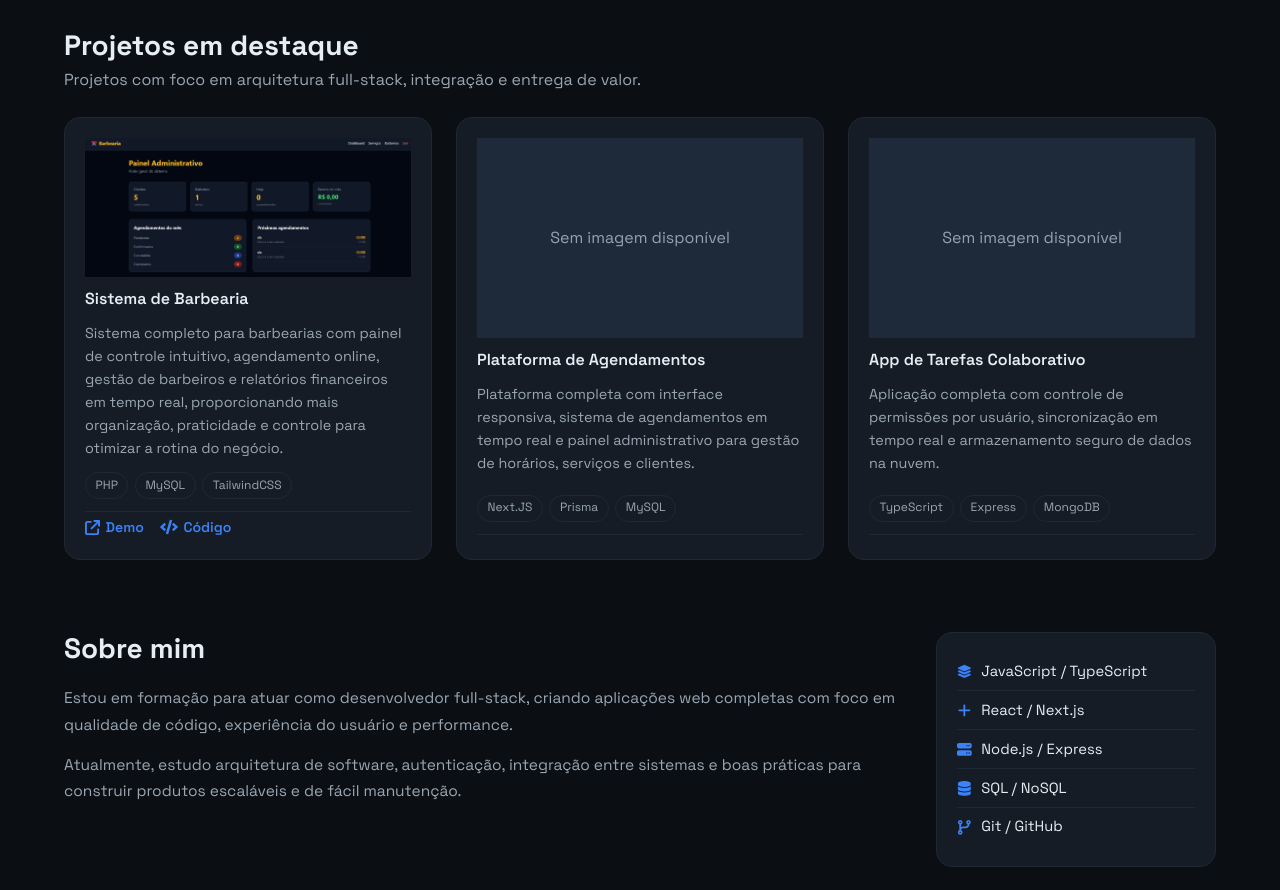
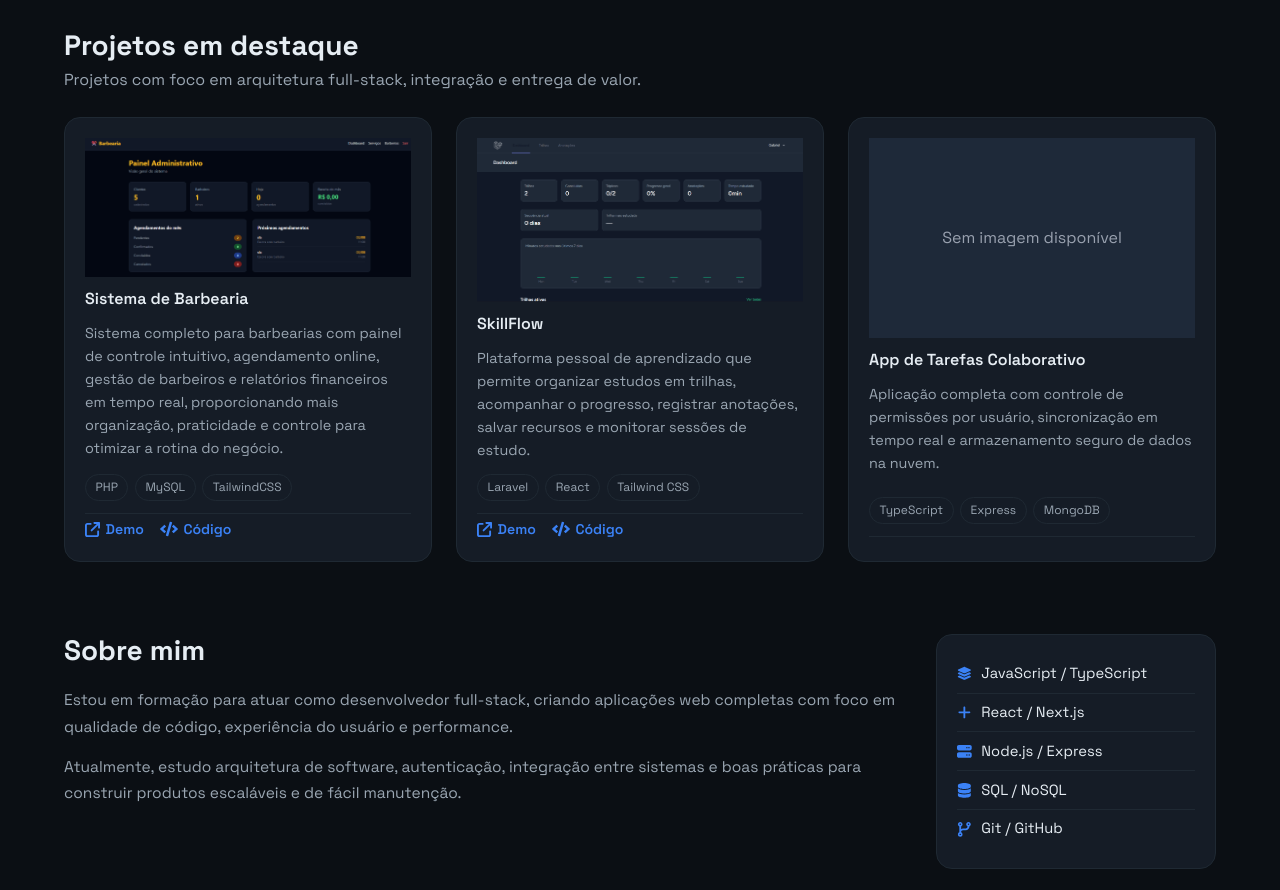
Before and after one commit to GabrielS0306/Portifolio, a Next.js app: page / in a window 1280 px wide. Shown: the part 780-1670 px from the top of the page. Built offline with nearby package versions, Linux system fonts and the light colour scheme.

Commit message:
feat: adiciona projeto SkillFlow com demo e repositório

```diff
--- a/components/sections/Projects.tsx
+++ b/components/sections/Projects.tsx
@@ -21,14 +21,14 @@ export default function Projects() {
                 />
 
                 <Card
-                    titulo="Plataforma de Agendamentos"
-                    description="Plataforma completa com interface responsiva, sistema de agendamentos em tempo real e painel administrativo para gestão de horários, serviços e clientes."
-                    tecone="Next.JS"
-                    tectwo="Prisma"
-                    tectree="MySQL"
-                    linkdemo="#"
-                    linkcode="#"
-                    src=""
+                    titulo="SkillFlow"
+                    description="Plataforma pessoal de aprendizado que permite organizar estudos em trilhas, acompanhar o progresso, registrar anotações, salvar recursos e monitorar sessões de estudo."
+                    tecone="Laravel"
+                    tectwo="React"
+                    tectree="Tailwind CSS"
+                    linkdemo="https://skillflow-8ixd.onrender.com/login"
+                    linkcode="https://github.com/GabrielS0306/skillflow"
+                    src="/images/SkillFlow_dashboard.png"
                 />
 
                 <Card
--- a/components/ui/Card.tsx
+++ b/components/ui/Card.tsx
@@ -28,7 +28,7 @@ export default function Card({titulo, description, tecone, tectwo, tectree, link
         />
       ) : (
         /* Placeholder visual para projetos sem imagem */
-        <div className="flex h-[200px] w-full items-center justify-center bg-gray-800 text-gray-400">
+        <div className="flex h-[200px] w-full items-center justify-center bg-gray-800 text-gray-400 object-cover">
           <span>Sem imagem disponível</span>
         </div>
       )}
```
Also changed, not shown: public/images/SkillFlow_dashboard.png (added).
